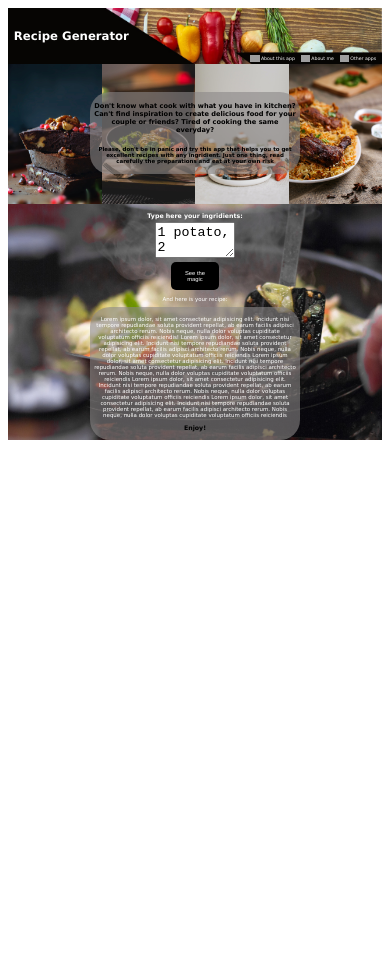
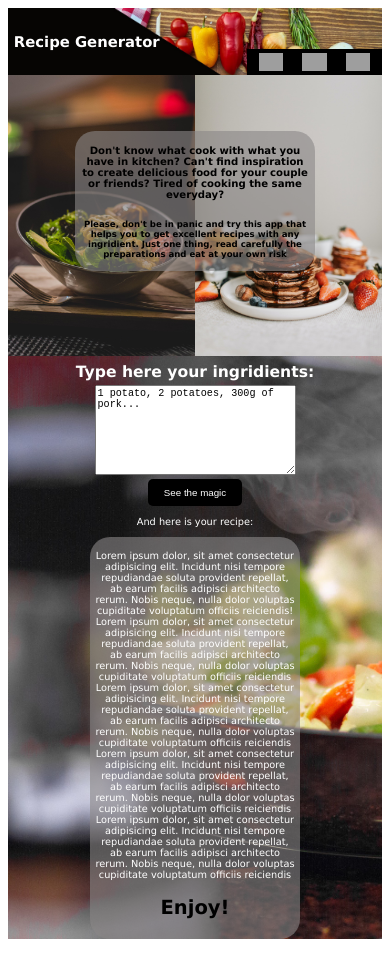
Before and after one commit to jhonat23/recipes_generator, an Angular app: page / in a window 390 px wide. Before the commit the page ends 844 px from the top, so only its background shows below. Built offline with nearby package versions, Linux system fonts and the light colour scheme; grey boxes are pictures that could not be loaded.

Commit message:
finally, a responsive interface

```diff
--- a/src/app/app.component.html
+++ b/src/app/app.component.html
@@ -19,7 +19,6 @@
         <span class="navbar-text">
           About me
         </span>
-
       </a>
       <a class="navbar-item" href="">
         <img class="navbar-icon" src="https://img.icons8.com/cotton/64/null/browser-window--v1.png"/>
@@ -27,16 +26,19 @@
           Other apps
         </span>
       </a>
+      <!-- <a class="navbar-menu" href="">
+        <img class="menu-img" src="https://img.icons8.com/officexs/16/null/xbox-menu.png">
+      </a> -->
     </nav>
   </div>
 </header>
 
 <main class="main">
   <div class="food-images">
-    <img src="../assets/images/pexels-jhon-marquez-2373520.jpg" alt="food">
+    <img src="../assets/images/pexels-jhon-marquez-2373520.jpg" alt="food" class="show">
     <img src="../assets/images/pexels-valeria-boltneva-842571.jpg" alt="food">
     <img src="../assets/images/pexels-vlada-karpovich-6947293.jpg" alt="food">
-    <img src="../assets/images/pexels-rajesh-tp-1624487.jpg" alt="food">
+    <img src="../assets/images/pexels-rajesh-tp-1624487.jpg" alt="food" class="show">
   </div>
 
   <div class="main-text">
--- a/src/app/app.component.scss
+++ b/src/app/app.component.scss
@@ -14,10 +14,9 @@ div {
   justify-content: space-between;
   align-items: center;
   color: white;
-}
 
   .main-title {
-  font-size: 1.5vw;
+    font-size: 1.9vw;
     margin-left: 1.5vw;
   }
 
@@ -32,7 +31,6 @@ div {
     justify-content: space-between;
     align-items: center;
     gap: 1.5vw;
-}
 
     .navbar-item {
       display: flex;
@@ -40,7 +38,6 @@ div {
       gap: 0.2vw;
       text-decoration: none;
       color: inherit;
-}
 
       .navbar-icon {
         width: 2.5vw;
@@ -49,17 +46,23 @@ div {
       .navbar-text:hover {
         font-size: larger;
       }
+    }
+  }
+}
 
 //Main
 .main {
   position: relative;
-}
 
   .food-images{
     display: flex;
     flex-direction: row;
     position: static;
     z-index: 1;
+
+    img {
+      width: 25%;
+    }
   }
 
   .main-text {
@@ -74,7 +77,6 @@ div {
     text-align: center;
     padding: 1%;
     border-radius: 20px;
-}
 
     .intro-text {
       font-size: 1.7vw;
@@ -85,14 +87,25 @@ div {
       font-size: 1.4vw;
       font-weight: bold;
     }
+  }
+}
 
-.food-images img {
-  width: 25%;
+//Recipe
+.recipe {
+  background-image: url('../assets/images/pexels-martin-lopez-1040685.jpg');
+  background-size: cover;
+
+  p {
+    color: white;
+    font-size: 1.4vw;
+  }
+
+  h2 {
+    font-size: 1.6vw;
   }
 
   .input-ingridients {
     text-align: center;
-}
 
     .typing-title {
       font-size: 1.7vw;
@@ -106,10 +119,11 @@ div {
       display: flex;
       flex-direction: column;
       justify-content: center;
-}
 
       textarea {
-  width: 20%;
+        width: 30vw;
+        height: 20vh;
+        font-size: 1.4vw;
       }
 
       button {
@@ -117,7 +131,7 @@ button {
         background-color: black;
         color: white;
         border: none;
-  font-size: 1.5vw;
+        font-size: 1.3vw;
         border-radius: 5px;
         width: 13%;
         cursor: pointer;
@@ -128,26 +142,105 @@ button:hover {
         background-color: white;
         color: black
       }
-
-.recipe {
-  background-image: url('../assets/images/pexels-martin-lopez-1040685.jpg');
-  background-size: cover;
+    }
+  }
 }
 
-.recipe p {
-  color: white;
-  font-size: 1.4vw;
-}
-
+//Result
 .result {
   background-color: rgba(138, 136, 136, 0.6);
   margin-left: 22%;
   margin-right: 22%;
+  margin-bottom: 5%;
   text-align: center;
   padding: 1%;
   border-radius: 20px;
 }
 
-.recipe h2 {
-  font-size: 1.6vw;
+//Media queries
+@media screen and (max-width: 425px) {
+  //Header
+  .header-block {
+    .navbar{
+      background-color: black;
+      padding-top: 1vw;
+      padding-right: 3vw;
+      padding-left: 3vw;
+      padding-bottom: 1vw;
+      margin-top: 11%;
+      gap: 5vw;
+
+      .navbar-item {
+        .navbar-text {
+          display: none;
         }
+
+        .navbar-icon {
+          width: 6.2vw;
+        }
+      }
+    }
+  }
+
+  //Main
+  .show {
+    display: none;
+  }
+
+  .main {
+    .food-images{
+
+      img {
+        width: 50%;
+      }
+    }
+
+    .main-text {
+      margin-left: 18%;
+      margin-right: 18%;
+
+      .intro-text {
+        font-size: 2.6vw;
+        font-weight: bolder;
+      }
+
+      .intro-text-message {
+        font-size: 2.2vw;
+        font-weight: bold;
+      }
+    }
+  }
+
+  //Recipe
+  .recipe {
+
+    p {
+      font-size: 2.5vw;
+    }
+
+    h2 {
+      font-size: 5vw;
+    }
+
+    .input-ingridients {
+
+      .typing-title {
+        font-size: 4vw;
+      }
+
+      .submit-data {
+
+        textarea {
+          width: 50vw;
+          height: 10vh;
+          font-size: 2.6vw;
+        }
+
+        button {
+          font-size: 2.5vw;
+          width: 25%;
+        }
+      }
+    }
+  }
+}
--- a/src/app/app.component.ts
+++ b/src/app/app.component.ts
@@ -6,5 +6,6 @@ import { Component } from '@angular/core';
   styleUrls: ['./app.component.scss']
 })
 export class AppComponent {
-  title = 'recipes_generator';
+  title: string = 'recipes_generator';
+  menuDisabled: boolean = true;
 }
```
Lines whose indentation alone changed are shown as unchanged.
